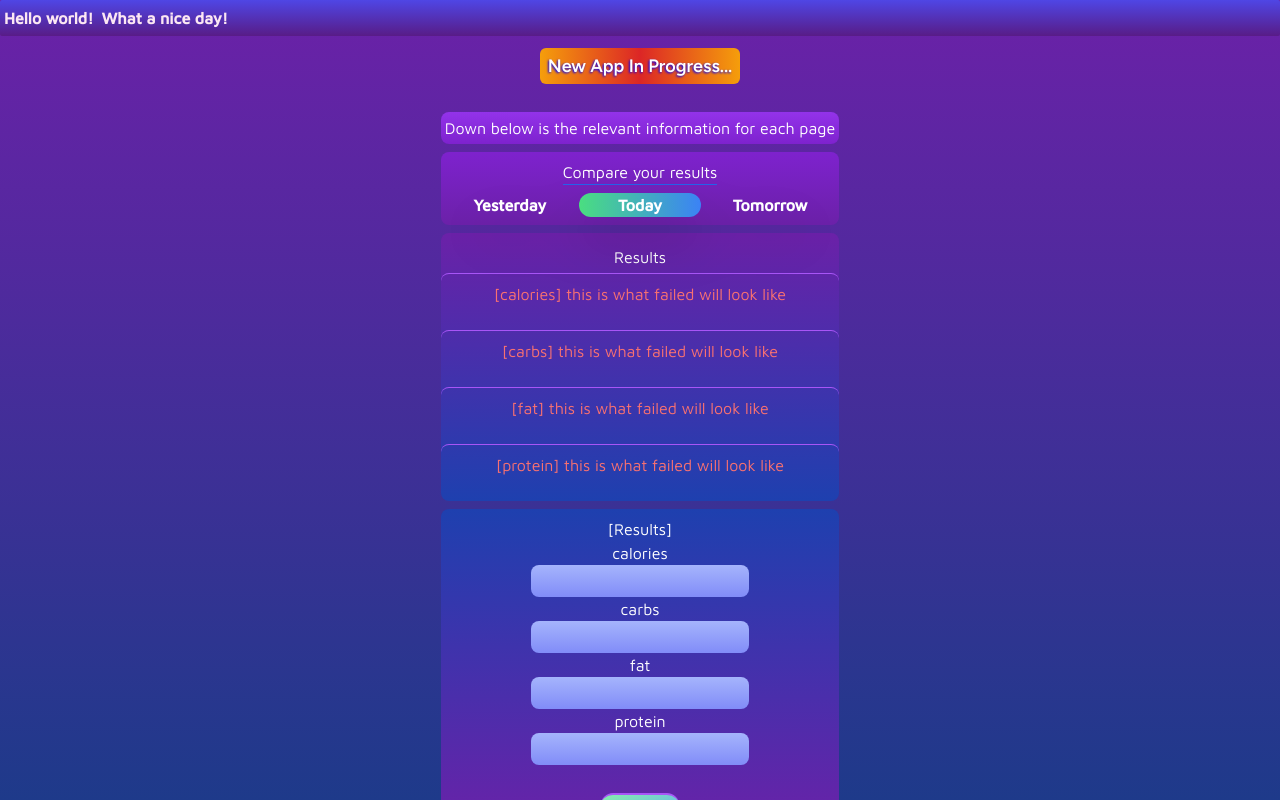
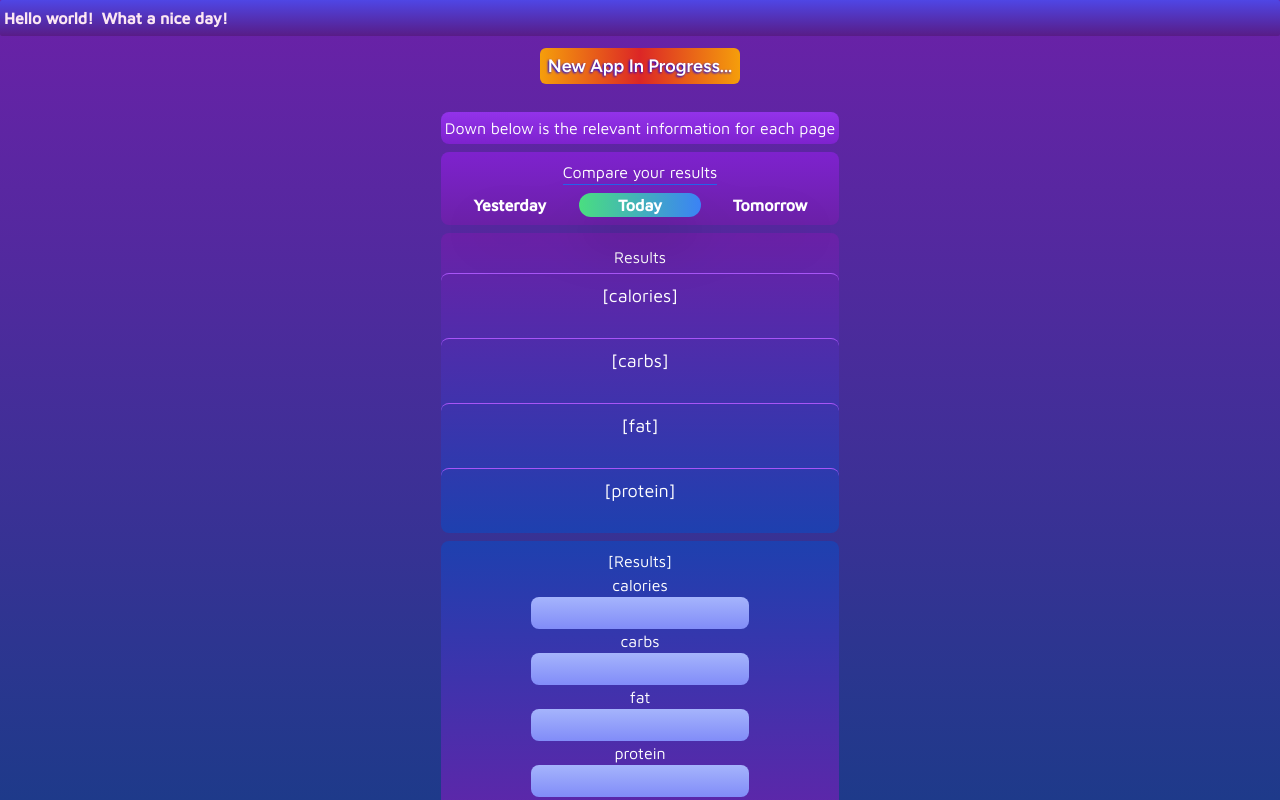
Before and after one commit to deadlyunicorn/calorie-app, a Next.js app: page / in a window 1280 px wide. Built offline with nearby package versions, Linux system fonts and the light colour scheme.

Commit message:
added some basic result comparison functionality

```diff
--- a/app/page.tsx
+++ b/app/page.tsx
@@ -197,25 +197,64 @@ function InputField({label,handleChange}:{label:keyof NutrientKeys, handleChange
     <input
     className="rounded-lg p-1 font-mono font-thin bg-gradient-to-b from-indigo-300 to-indigo-400"
     onChange={(e)=>{handleChange(e,label)}}
-    type="number"/>
+    type="number"
+    max={+Varience.nutrients[label]["high"]*3}/>
     </>
 
   )
 }
 
 function DisplayField({inputRef,label}:{inputRef: React.MutableRefObject<Nutrients>,label:keyof NutrientKeys}){
-  return(
-    <>
-      <div className="overflow-hidden border-t border-purple-500 py-2 rounded-lg ">
-        <div className="h-10 ">
+
+  const finalDisplay = (color:string)=>{
+      return(
+        <>
+          <div className="overflow-hidden border-t border-purple-500 py-2 rounded-lg">
+            <div className="h-12 text-lg ">
+              {/* use green blue red? below */}
+              <span className="text-white">[{label}] </span> <span className={`text-${color}-400`}><br/>
+              {inputRef.current.nutrients[label]}
+              </span>
+
+
+
+            </div>
+          </div>
+        </>
+      )
+  }
+
+  const errorDisplay =()=>{
+    return(
+      <>
+      <div className="overflow-hidden border-t border-purple-500 py-2 rounded-lg">
+        <div className="h-12 text-lg ">
           {/* use green blue red? below */}
-          <span className="text-red-400">[{label}] this is what failed will look like</span><br/>
-          {inputRef.current.nutrients[label]}
+          <span className="text-white">[{label}] </span><br/>
+          Please check your values again...
         </div>
       </div>
     </>
-  )
+
+    )
+  }
+
+  if (+inputRef.current.nutrients[label]<0){
+    return errorDisplay()
+  }
+  else if ((+inputRef.current.nutrients[label]<+Varience.nutrients[label]["low"])){
+    return finalDisplay("yellow");
+    }
+  else if (+inputRef.current.nutrients[label]<+Varience.nutrients[label]["high"]){
+    return finalDisplay("green");
+  }
+  else if (+inputRef.current.nutrients[label]<+Varience.nutrients[label]["high"]*4){
+    return finalDisplay("red");
+  }
+  else return(errorDisplay())
+
 }
+
 
 function TargetField({label}:{label:keyof NutrientKeys}){
   return(
```
